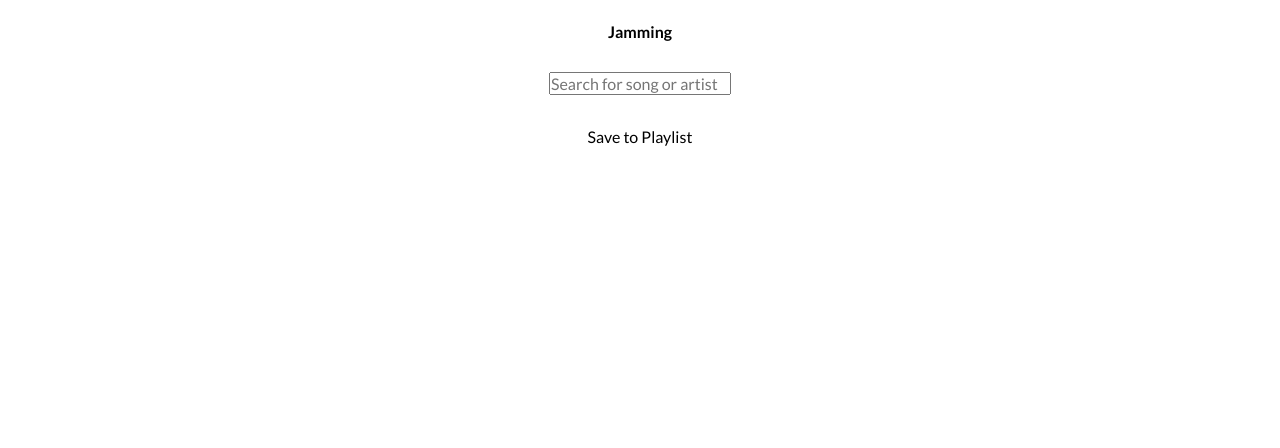
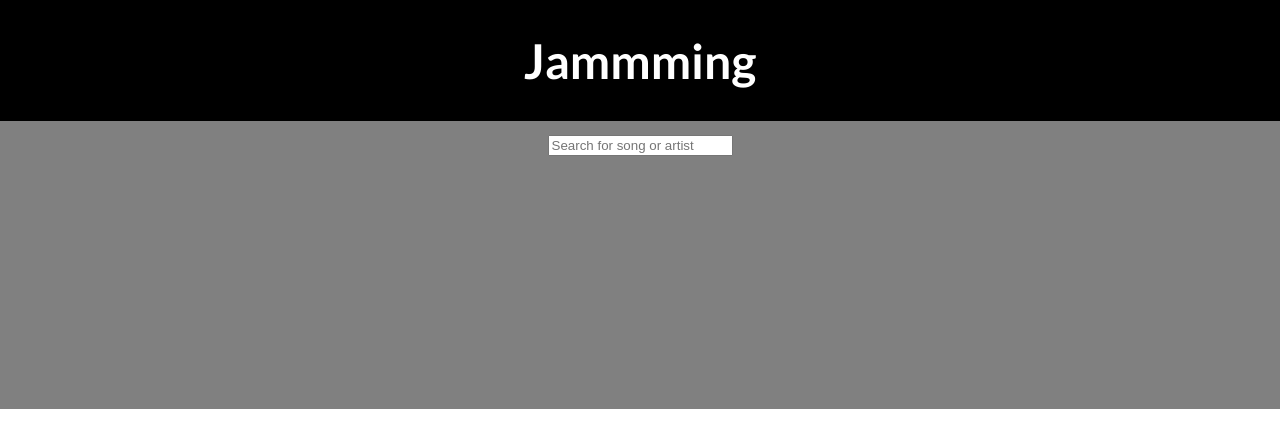
Before and after one commit to GianMossimo/Jamming, a React (Create React App) app in the folder jamming/: page / in a window 1280 px wide. Shown: the top 448 px of the page. Built offline with nearby package versions, Linux system fonts and the light colour scheme.

Commit message:
Completed Search Bar
Completed search bar with mock data, please review

```diff
--- a/jamming/src/App.css
+++ b/jamming/src/App.css
@@ -1,26 +1,62 @@
 /* Font Family */
 @import url('https://fonts.googleapis.com/css2?family=Lato:ital,wght@0,100;0,300;0,400;0,700;0,900;1,100;1,300;1,400;1,700;1,900&display=swap');
 
-* {
+/* Sizing */
+.app {
     margin: 0;
     padding: 0;
     box-sizing: border-box;
-    font-family: Lato, sans-serif;
-    font-size: 16px;
 }
 
+/* Component Positioning */
 .header,
 .search-bar,
+.search-result-list,
 .playlist {
     display: flex;
     justify-content: center;
     align-items: center;
-    margin: 1rem;
-    padding: 0.5rem;
 }
 
+/* Header */
 .header {
     flex-flow: column;
-    line-height: 1rem;
-    font-size: 2rem;
+    background-color: black;
+    color: white;
+
 }
+
+.header h1,
+.header span {
+    font-size: 3rem;
+}
+
+.header span {
+    color: white;
+}
+
+/* Search Bar */
+.search-bar {
+    background-color: grey;
+    height: 3rem;
+    display: flex;
+    flex-flow: column;
+}
+
+/* Search Results */
+.search-result-list {
+    display: flex;
+    flex-flow: column;
+    overflow: hidden;
+    width: 100%;
+    height: 15rem;
+    background-color: grey;
+}
+
+.search-result {
+    padding: 1rem 2rem;
+}
+
+.search-result:hover {
+    color: purple;
+}
--- a/jamming/src/App.js
+++ b/jamming/src/App.js
@@ -1,5 +1,10 @@
 import './App.css';
-import React from 'react';
+import React, { useState } from 'react';
+
+// Component Imports
+import SearchBar from './SearchBar';
+import SearchResultList from './SearchResultList';
+import Header from './Header';
 
 function Track({ Track }) {
   return (
@@ -27,48 +32,19 @@ function Artist({ Artist }) {
   );
 }
 
-function Playlist({ Track, Artist} ) {
-  return (
-    <div className='playlist'>
-      <label>Save to Playlist</label>
-      <tr>
-        <td>{SONGS.artist}</td>
-        <td>{SONGS.name}</td>
-      </tr>
+export default function App() {
+
+  const [results, setResults] = useState([]);
+
+  return(
+    <div className='app'>
+      <Header />
+      <SearchBar
+        setResults = {setResults}
+      />
+      <SearchResultList
+        results = {results}
+      />
     </div>
   );
 }
-
-function SearchBar({ query }) {
-  return (
-    <div className='search-bar'>
-      <form>
-        <input
-          placeholder='Search for song or artist'
-        />
-      </form>
-    </div>
-  );
-}
-
-function Header() {
-  return (
-    <div className='header'>
-      <h1>Jamming</h1>
-    </div>
-  );
-}
-
-export default function App() {
-  return(
-    <div className='app'>
-      <Header />
-      <SearchBar />
-      <Playlist />
-    </div>
-  );
-}
-
-const SONGS = [
-  {name: "Three Wishes", artist: "Dance Gavin Dance"}
-];
--- /dev/null
+++ b/jamming/src/Header.jsx
@@ -0,0 +1,7 @@
+export default function Header() {
+    return (
+        <div className="header">
+            <h1>Ja<span>mmm</span>ing</h1>
+        </div>
+    );
+}
--- a/jamming/src/SearchBar.jsx
+++ b/jamming/src/SearchBar.jsx
@@ -1 +1,35 @@
-import React, { useState, useEffect } from 'react';
+import React, { useState } from 'react';
+
+export default  function SearchBar({ setResults }) {
+
+    const [input, setInput] = useState('');
+    const fetchData = (value) => {
+        fetch('https://jsonplaceholder.typicode.com/users')
+        .then((response) => response.json())
+        .then((json) => {
+            const results = json.filter((user) => {
+                return value &&
+                user &&
+                user.name &&
+                user.name.toLowerCase().includes(value)
+            });
+            setResults(results);
+        });
+    }
+
+    const handleChange = (value) => {
+        setInput(value);
+        fetchData(value);
+    }
+
+    return (
+        <div className='search-bar'>
+            <input
+                className='search-input'
+                placeholder='Search for song or artist'
+                value = {input}
+                onChange = {(e) => handleChange(e.target.value)}
+            />
+        </div>
+    );
+};
--- /dev/null
+++ b/jamming/src/SearchResult.js
@@ -0,0 +1,9 @@
+import React from "react";
+
+export default function SearchResult({ result }) {
+    return (
+        <div className="search-result">
+            {result.name}
+        </div>
+    )
+}
--- /dev/null
+++ b/jamming/src/SearchResultList.jsx
@@ -0,0 +1,17 @@
+import React, { useState, useEffect } from 'react';
+import SearchResult from './SearchResult';
+
+export default function SearchResultList({ results }) {
+    return (
+        <div className='search-result-list'>
+            {
+                results.map((result, id) => {
+                    return  <SearchResult
+                                result = {result}
+                                key = {id}
+                            />
+                })
+            }
+        </div>
+    )
+}
--- a/jamming/src/SearchResults.jsx
+++ /dev/null
@@ -1 +0,0 @@
-import React, { useState, useEffect } from 'react';
--- a/jamming/src/index.css
+++ b/jamming/src/index.css
@@ -1,13 +1,10 @@
+/* Whole Document */
+
+html,
 body {
   margin: 0;
-  font-family: -apple-system, BlinkMacSystemFont, 'Segoe UI', 'Roboto', 'Oxygen',
-    'Ubuntu', 'Cantarell', 'Fira Sans', 'Droid Sans', 'Helvetica Neue',
-    sans-serif;
-  -webkit-font-smoothing: antialiased;
-  -moz-osx-font-smoothing: grayscale;
+  padding: 0;
+  box-sizing: border-box;
+  font-family: Lato, sans-serif;
+  font-size: 16px;
 }
-
-code {
-  font-family: source-code-pro, Menlo, Monaco, Consolas, 'Courier New',
-    monospace;
-}
```
